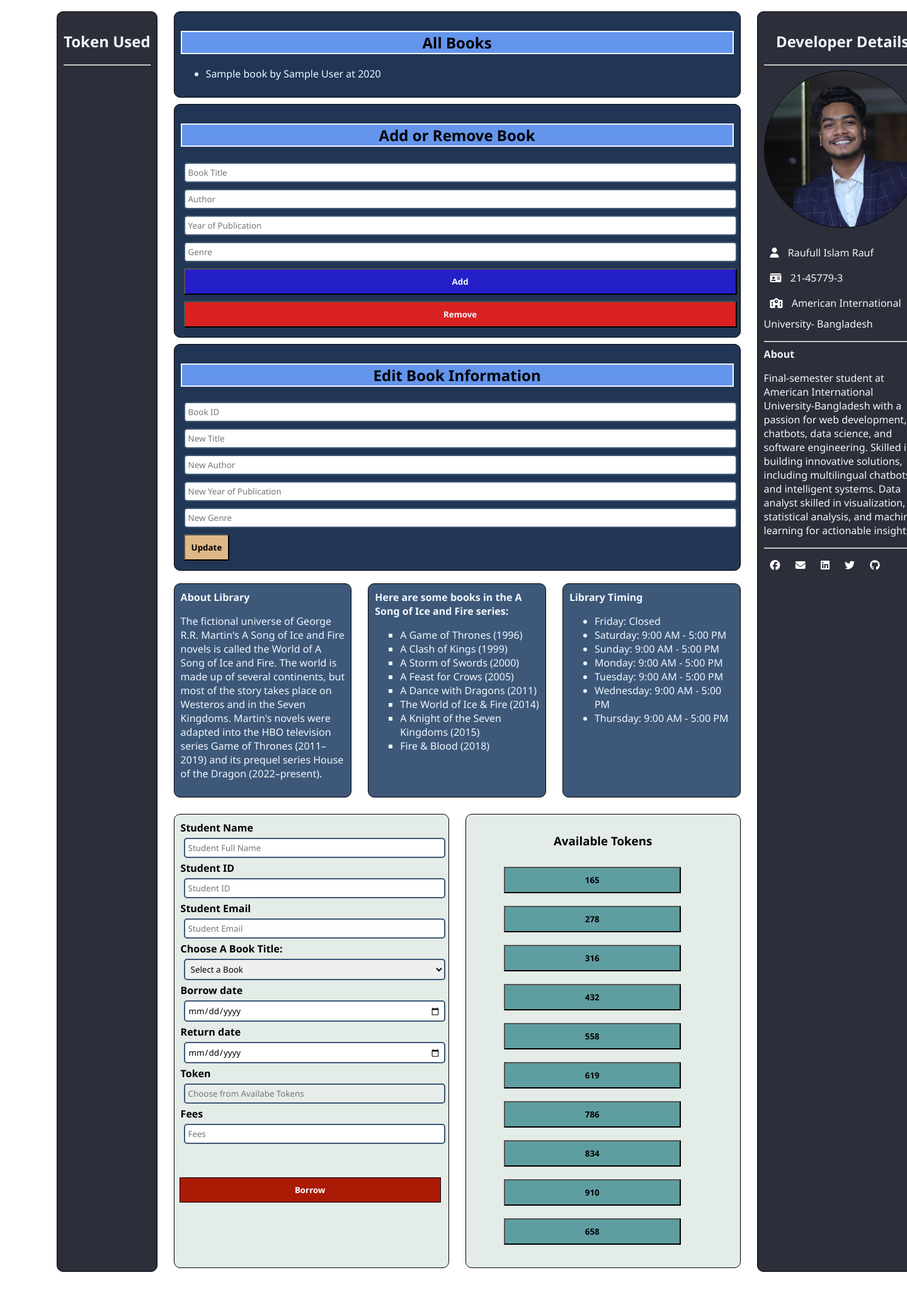
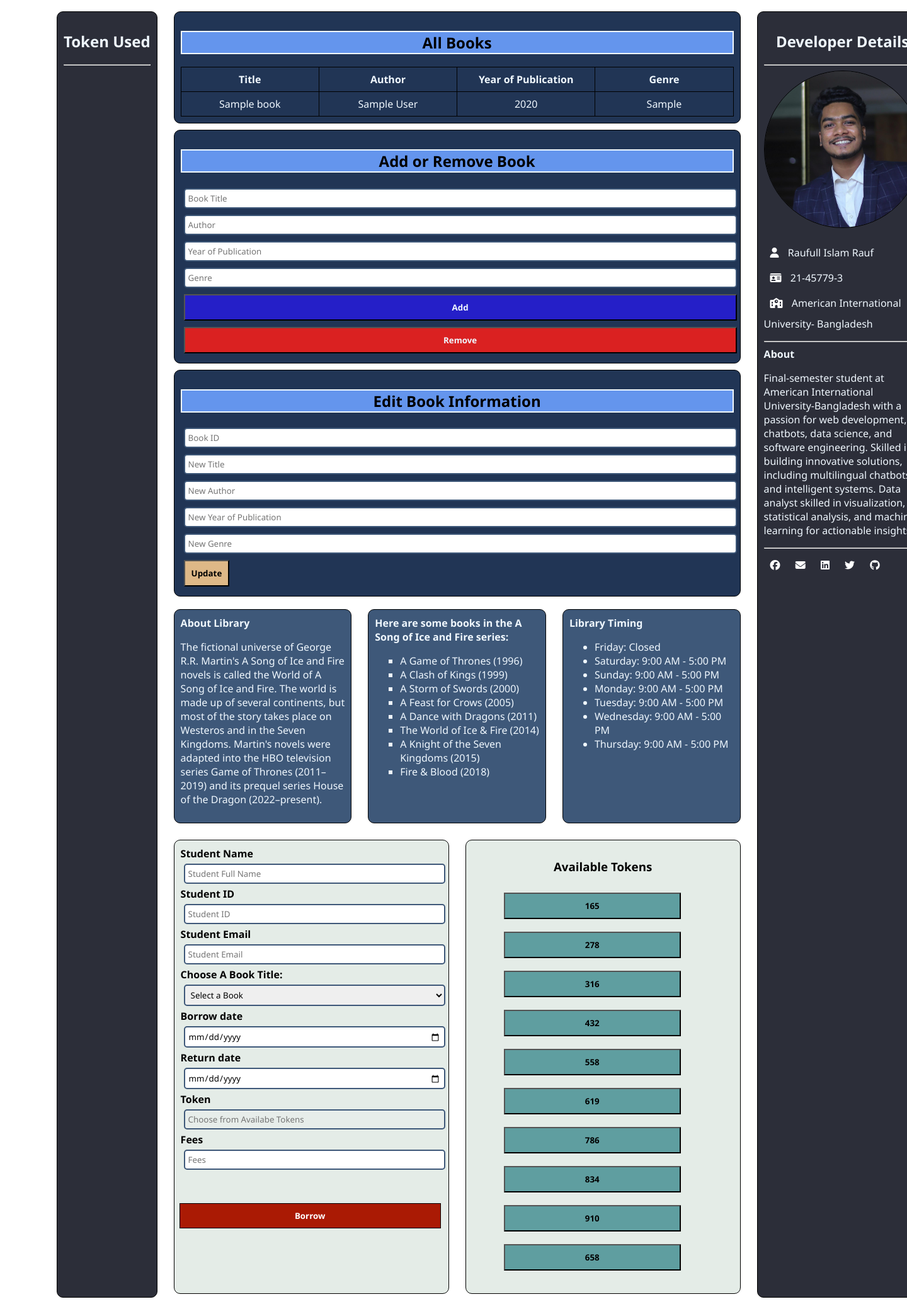
Before and after one commit to Rauf-17/Web-Development, a PHP site: page / in a window 1440 px wide; the page is wider, and only the part inside the window is pictured. Shown: that part at 63% size. Before the commit the page ends 2019 px from the top of that part, so only its background shows below. Run offline with PHP 8.4, Linux system fonts and the light colour scheme; tables that the repository leaves empty or names only in its code hold one stand-in row (values such as "Sample post"); some libraries are stand-ins or nearby versions.

Commit message:
Update index.php

```diff
--- a/Library Management/index.php
+++ b/Library Management/index.php
@@ -77,12 +77,27 @@ if (file_exists('token.json')) {
             <!-- All Books -->
             <section>
                 <div class="box1">
-                    <h2 style="text-align: center; border: 2px aliceblue solid; background-color:cornflowerblue; color:black;">All Books</h2>
-                    <ul>
-                        <?php foreach ($books as $book): ?>
-                            <li><?php echo htmlspecialchars($book['title']) . " by " . htmlspecialchars($book['author']) . " at " . htmlspecialchars($book['yearofpublication']); ?></li>
-                        <?php endforeach; ?>
-                    </ul>
+                    <h2 style="text-align: center; border: 2px aliceblue solid; background-color: cornflowerblue; color: black;">All Books</h2>
+                    <table style="width: 100%; border: 1px solid black; border-collapse: collapse;">
+                        <thead>
+                            <tr>
+                                <th style="border: 1px solid black; padding: 8px; width: 25%;">Title</th>
+                                <th style="border: 1px solid black; padding: 8px; width: 25%;">Author</th>
+                                <th style="border: 1px solid black; padding: 8px; width: 25%;">Year of Publication</th>
+                                <th style="border: 1px solid black; padding: 8px; width: 25%;">Genre</th>
+                            </tr>
+                        </thead>
+                        <tbody>
+                            <?php foreach ($books as $book): ?>
+                                <tr>
+                                    <td style="border: 1px solid black; padding: 8px; text-align: center;"><?php echo htmlspecialchars($book['title']); ?></td>
+                                    <td style="border: 1px solid black; padding: 8px; text-align: center;"><?php echo htmlspecialchars($book['author']); ?></td>
+                                    <td style="border: 1px solid black; padding: 8px; text-align: center;"><?php echo htmlspecialchars($book['yearofpublication']); ?></td>
+                                    <td style="border: 1px solid black; padding: 8px; text-align: center;"><?php echo htmlspecialchars($book['genre']); ?></td>
+                                </tr>
+                            <?php endforeach; ?>
+                        </tbody>
+                    </table>
                 </div>
                 <!-- Add & Remove Books -->
                 <div class="box1">
```
